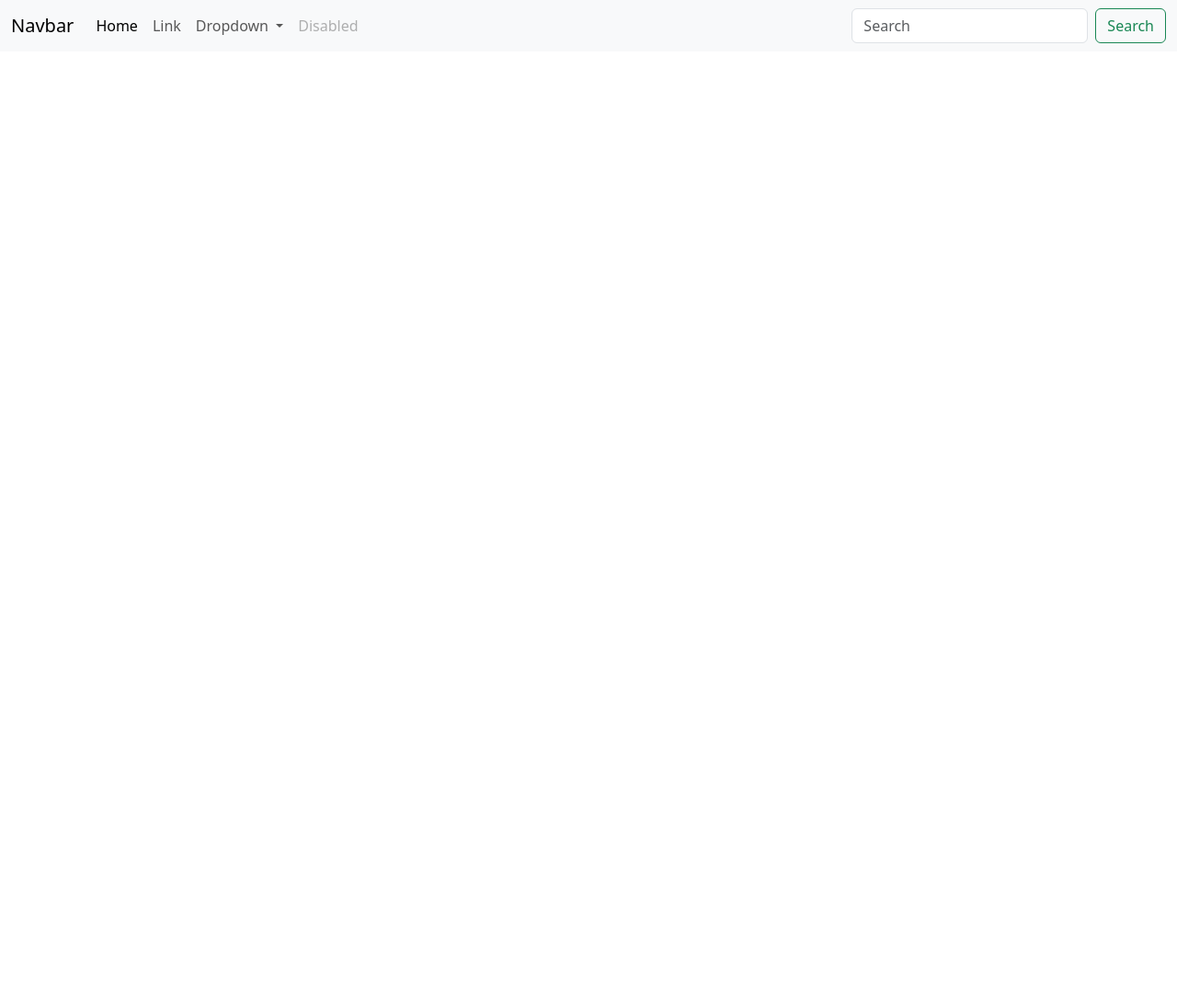
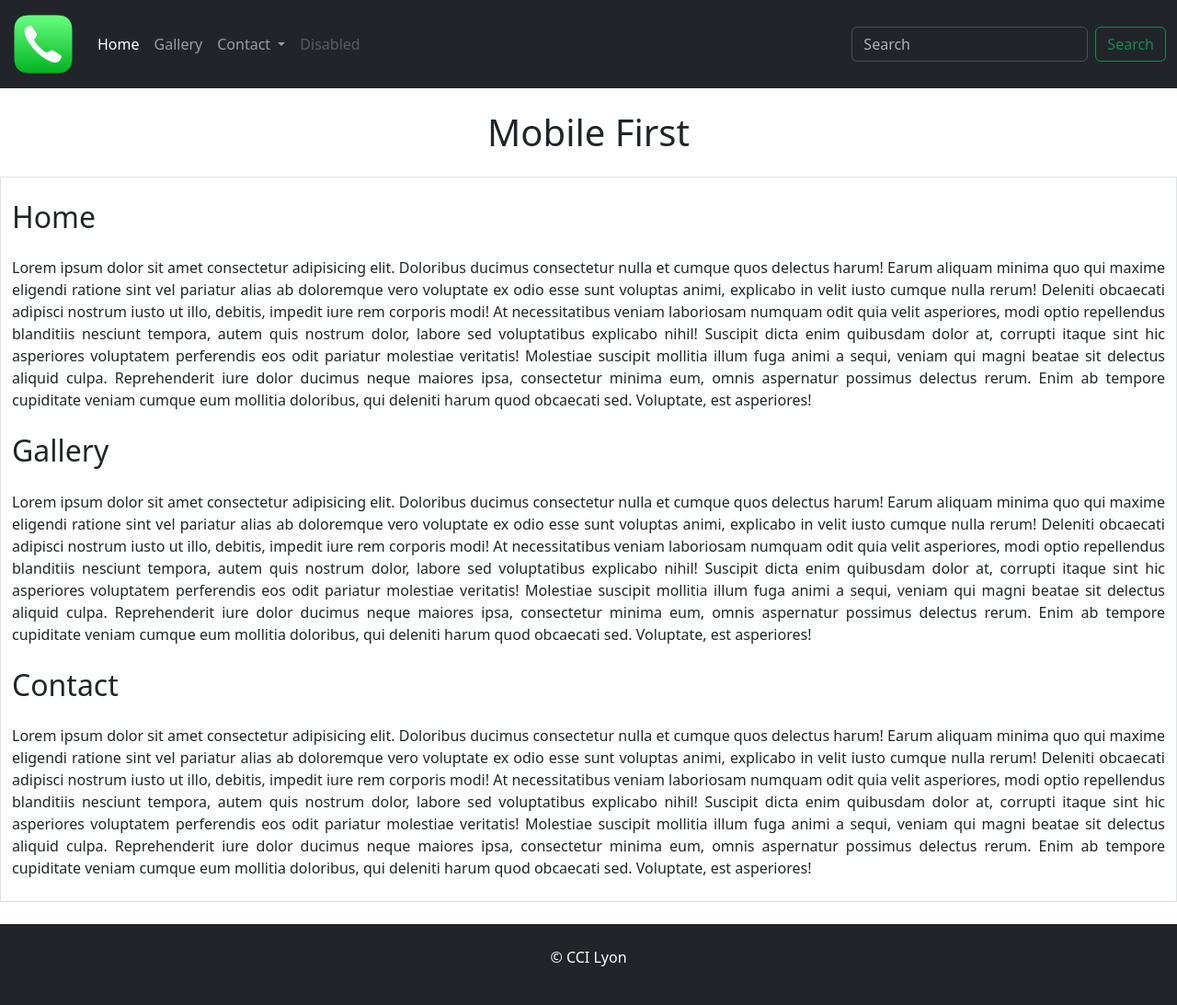
Before and after one commit to mohaoran69200/mobile-first, a plain HTML site: page index.html in a window 1280 px wide. Shown: the whole page at 92% size. Before the commit the page ends 800 px from the top, so only its background shows below. Drawn offline with nearby package versions, Linux system fonts and the light colour scheme.

Commit message:
finished structural part of the site

```diff
--- a/index.html
+++ b/index.html
@@ -7,16 +7,28 @@
     <title>Mobile First Project</title>
     <link href="https://cdn.jsdelivr.net/npm/bootstrap@5.3.2/dist/css/bootstrap.min.css" rel="stylesheet"
         integrity="sha384-T3c6CoIi6uLrA9TneNEoa7RxnatzjcDSCmG1MXxSR1GAsXEV/Dwwykc2MPK8M2HN" crossorigin="anonymous">
+    <style>
+        p {
+            text-align: justify;
+        }
+        #logo {
+            width: 70px;
+        }
+    </style>
 </head>
 
 <body>
+    <header>
         <!-- START NAVBAR -->
-    <nav class="navbar navbar-expand-lg bg-body-tertiary">
+        <nav class="navbar navbar-expand-lg bg-dark" data-bs-theme="dark">
             <div class="container-fluid">
-            <a class="navbar-brand" href="#">Navbar</a>
+                <a class="navbar-brand" href="#">
+                    <img id="logo" src="./assets/img/2697655_apple_phone_call_cell_emergency_icon.svg" alt="">
+                </a>
+
                 <button class="navbar-toggler" type="button" data-bs-toggle="collapse"
-                data-bs-target="#navbarSupportedContent" aria-controls="navbarSupportedContent" aria-expanded="false"
-                aria-label="Toggle navigation">
+                    data-bs-target="#navbarSupportedContent" aria-controls="navbarSupportedContent"
+                    aria-expanded="false" aria-label="Toggle navigation">
                     <span class="navbar-toggler-icon"></span>
                 </button>
                 <div class="collapse navbar-collapse" id="navbarSupportedContent">
@@ -25,12 +37,12 @@
                             <a class="nav-link active" aria-current="page" href="#">Home</a>
                         </li>
                         <li class="nav-item">
-                        <a class="nav-link" href="#">Link</a>
+                            <a class="nav-link" href="#">Gallery</a>
                         </li>
                         <li class="nav-item dropdown">
                             <a class="nav-link dropdown-toggle" href="#" role="button" data-bs-toggle="dropdown"
                                 aria-expanded="false">
-                            Dropdown
+                                Contact
                             </a>
                             <ul class="dropdown-menu">
                                 <li><a class="dropdown-item" href="#">Action</a></li>
@@ -52,8 +64,67 @@
                 </div>
             </div>
         </nav>
+        <h1 class="text-center mt-4 mb-4">Mobile First</h1>
         <!-- END NAVBAR -->
-
+    </header>
+    <main class="container-fluid border">
+        <!-- START MAIN -->
+        <section class="mt-4 mb-4" id="home">
+            <!-- SECTION HOME -->
+            <h2 class="mb-4">Home</h2>
+            <p>
+                Lorem ipsum dolor sit amet consectetur adipisicing elit. Doloribus ducimus consectetur nulla et cumque
+                quos delectus harum! Earum aliquam minima quo qui maxime eligendi ratione sint vel pariatur alias ab
+                doloremque vero voluptate ex odio esse sunt voluptas animi, explicabo in velit iusto cumque nulla rerum!
+                Deleniti obcaecati adipisci nostrum iusto ut illo, debitis, impedit iure rem corporis modi! At
+                necessitatibus veniam laboriosam numquam odit quia velit asperiores, modi optio repellendus blanditiis
+                nesciunt tempora, autem quis nostrum dolor, labore sed voluptatibus explicabo nihil! Suscipit dicta enim
+                quibusdam dolor at, corrupti itaque sint hic asperiores voluptatem perferendis eos odit pariatur
+                molestiae veritatis! Molestiae suscipit mollitia illum fuga animi a sequi, veniam qui magni beatae sit
+                delectus aliquid culpa. Reprehenderit iure dolor ducimus neque maiores ipsa, consectetur minima eum,
+                omnis aspernatur possimus delectus rerum. Enim ab tempore cupiditate veniam cumque eum mollitia
+                doloribus, qui deleniti harum quod obcaecati sed. Voluptate, est asperiores!
+            </p>
+        </section>
+        <section class="mt-4 mb-4" id="gallery">
+            <!-- SECTION GALLERY -->
+            <h2 class="mb-4">Gallery</h2>
+            <p>
+                Lorem ipsum dolor sit amet consectetur adipisicing elit. Doloribus ducimus consectetur nulla et cumque
+                quos delectus harum! Earum aliquam minima quo qui maxime eligendi ratione sint vel pariatur alias ab
+                doloremque vero voluptate ex odio esse sunt voluptas animi, explicabo in velit iusto cumque nulla rerum!
+                Deleniti obcaecati adipisci nostrum iusto ut illo, debitis, impedit iure rem corporis modi! At
+                necessitatibus veniam laboriosam numquam odit quia velit asperiores, modi optio repellendus blanditiis
+                nesciunt tempora, autem quis nostrum dolor, labore sed voluptatibus explicabo nihil! Suscipit dicta enim
+                quibusdam dolor at, corrupti itaque sint hic asperiores voluptatem perferendis eos odit pariatur
+                molestiae veritatis! Molestiae suscipit mollitia illum fuga animi a sequi, veniam qui magni beatae sit
+                delectus aliquid culpa. Reprehenderit iure dolor ducimus neque maiores ipsa, consectetur minima eum,
+                omnis aspernatur possimus delectus rerum. Enim ab tempore cupiditate veniam cumque eum mollitia
+                doloribus, qui deleniti harum quod obcaecati sed. Voluptate, est asperiores!
+            </p>
+        </section>
+        <section class="mt-4 mb-4" id="contact">
+            <!-- SECTION CONTACT -->
+            <h2 class="mb-4">Contact</h2>
+            <p>
+                Lorem ipsum dolor sit amet consectetur adipisicing elit. Doloribus ducimus consectetur nulla et cumque
+                quos delectus harum! Earum aliquam minima quo qui maxime eligendi ratione sint vel pariatur alias ab
+                doloremque vero voluptate ex odio esse sunt voluptas animi, explicabo in velit iusto cumque nulla rerum!
+                Deleniti obcaecati adipisci nostrum iusto ut illo, debitis, impedit iure rem corporis modi! At
+                necessitatibus veniam laboriosam numquam odit quia velit asperiores, modi optio repellendus blanditiis
+                nesciunt tempora, autem quis nostrum dolor, labore sed voluptatibus explicabo nihil! Suscipit dicta enim
+                quibusdam dolor at, corrupti itaque sint hic asperiores voluptatem perferendis eos odit pariatur
+                molestiae veritatis! Molestiae suscipit mollitia illum fuga animi a sequi, veniam qui magni beatae sit
+                delectus aliquid culpa. Reprehenderit iure dolor ducimus neque maiores ipsa, consectetur minima eum,
+                omnis aspernatur possimus delectus rerum. Enim ab tempore cupiditate veniam cumque eum mollitia
+                doloribus, qui deleniti harum quod obcaecati sed. Voluptate, est asperiores!
+            </p>
+        </section>
+        <!-- END MAIN -->
+    </main>
+    <footer class="mt-4 p-4 bg-dark text-white">
+        <p class="text-center">&copy CCI Lyon</p>
+    </footer>
     <script src="https://cdn.jsdelivr.net/npm/bootstrap@5.3.2/dist/js/bootstrap.bundle.min.js"
         integrity="sha384-C6RzsynM9kWDrMNeT87bh95OGNyZPhcTNXj1NW7RuBCsyN/o0jlpcV8Qyq46cDfL"
         crossorigin="anonymous"></script>
```
Also changed, not shown: assets/img/2697655_apple_phone_call_cell_emergency_icon.svg (added). Lines whose indentation alone changed are shown as unchanged.
